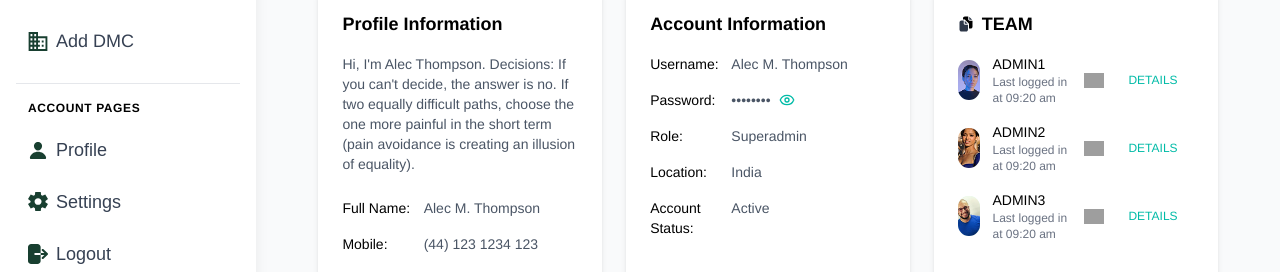
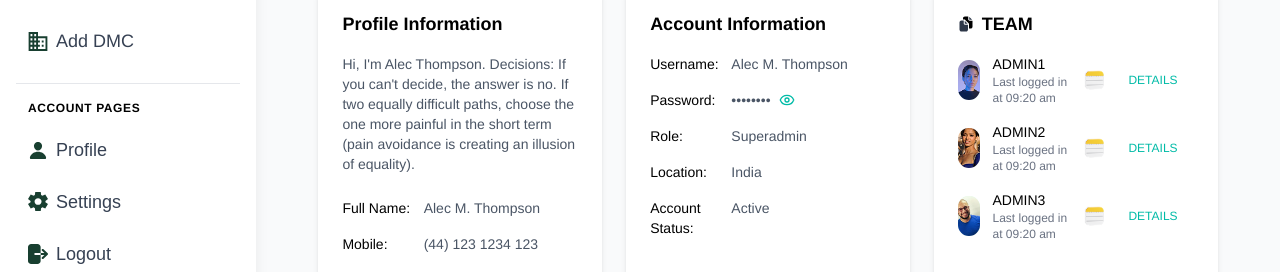
Before and after one commit to jameeshbx/trekking-miles, a Next.js app: page /Admin/Dashboard/profile in a window 1280 px wide. Shown: the part 314-586 px from the top of the page. Built offline with nearby package versions, Linux system fonts and the light colour scheme; grey boxes are pictures that could not be loaded.

Commit message:
profile section updated

```diff
--- a/app/Admin/Dashboard/profile/profile-section.tsx
+++ b/app/Admin/Dashboard/profile/profile-section.tsx
@@ -1,29 +1,18 @@
-
 "use client"
 
 import type React from "react"
 import Image from 'next/image';
 
-import { useState, useEffect } from "react"
+import { useState } from "react"
 import { Eye, Facebook, Twitter, Instagram } from "lucide-react"
 import { Button } from "@/components/ui/button"
-import { Card } from "@/components/ui/card"
 import { Dialog, DialogContent, DialogTitle } from "@/components/ui/dailog"
 import { profileData, accountData, teamMembers, commentData } from "@/app/data/profile"
 
 export default function ProfilePage() {
   const [showComments, setShowComments] = useState(false)
-  const [selectedAdmin, setSelectedAdmin] = useState("")
   const [showPassword, setShowPassword] = useState(false)
   const [commentText, setCommentText] = useState("")
-  const [windowWidth, setWindowWidth] = useState(typeof window !== "undefined" ? window.innerWidth : 0)
-
-  // Track window width for responsive adjustments
-  useEffect(() => {
-    const handleResize = () => setWindowWidth(window.innerWidth)
-    window.addEventListener("resize", handleResize)
-    return () => window.removeEventListener("resize", handleResize)
-  }, [])
 
   // Function to handle image errors and provide fallback
   const handleImageError = (e: React.SyntheticEvent<HTMLImageElement, Event>) => {
@@ -35,8 +24,6 @@ export default function ProfilePage() {
     setCommentText("")
   }
 
-
-  const isSpecificBreakpoint = windowWidth >= 1060 && windowWidth <= 1070
   return (
     <div className="min-h-screen bg-gray-50">
       {/* Header */}
@@ -169,22 +156,23 @@ export default function ProfilePage() {
             <Image
               src="/background/Icon.svg"
               alt="Team icon"
-      width={16}  // Matches w-4 (4×4=16px)
+              width={16}
               height={16}
               className="w-4 h-4"
             />
             <h2 className="text-lg font-bold">TEAM</h2>
           </div>
 
-
           <div className="space-y-4">
             {teamMembers.map((member) => (
               <div key={member.id} className="flex items-center justify-between">
                 <div className="flex items-center gap-3">
                   <div className={`h-10 w-10 rounded-full overflow-hidden ${member.avatarColor}`}>
-                    <img
+                    <Image
                       src={member.avatarUrl || "/placeholder.svg"}
                       alt={member.name}
+                      width={40}
+                      height={40}
                       className="h-full w-full object-cover"
                       onError={handleImageError}
                     />
@@ -195,9 +183,11 @@ export default function ProfilePage() {
                   </div>
                   <div className="flex items-center gap-2">
                     <div className="w-5 h-5">
-                      <img
-                        src="https://hebbkx1anhila5yf.public.blob.vercel-storage.com/Apple%20Notes%20Application-mbm8F1MEGXz9ETv0fzN0lCy3EEwtKa.png"
+                      <Image
+                        src="/background/Apple Notes Application (1).png"
                         alt="Notes"
+                        width={20}
+                        height={20}
                         className="w-full h-full object-contain"
                       />
                     </div>
@@ -205,7 +195,6 @@ export default function ProfilePage() {
                       variant="ghost"
                       className="h-6 text-xs text-teal-500 hover:text-teal-600 hover:bg-transparent"
                       onClick={() => {
-                        setSelectedAdmin(member.id)
                         setShowComments(true)
                       }}
                     >
@@ -226,9 +215,11 @@ export default function ProfilePage() {
           <div className="border rounded-lg p-4 mt-2">
             <div className="flex items-start gap-3 mb-4">
               <div className="h-10 w-10 rounded-full overflow-hidden flex-shrink-0">
-                <img
+                <Image
                   src={commentData.authorAvatar || "/placeholder.svg"}
                   alt={commentData.author}
+                  width={40}
+                  height={40}
                   className="h-full w-full object-cover"
                   onError={handleImageError}
                 />
```
Also changed, not shown: public/avatar/Rectangle 42.png (added), public/background/Apple Notes Application (1).png (added). Lines whose indentation alone changed are shown as unchanged.
